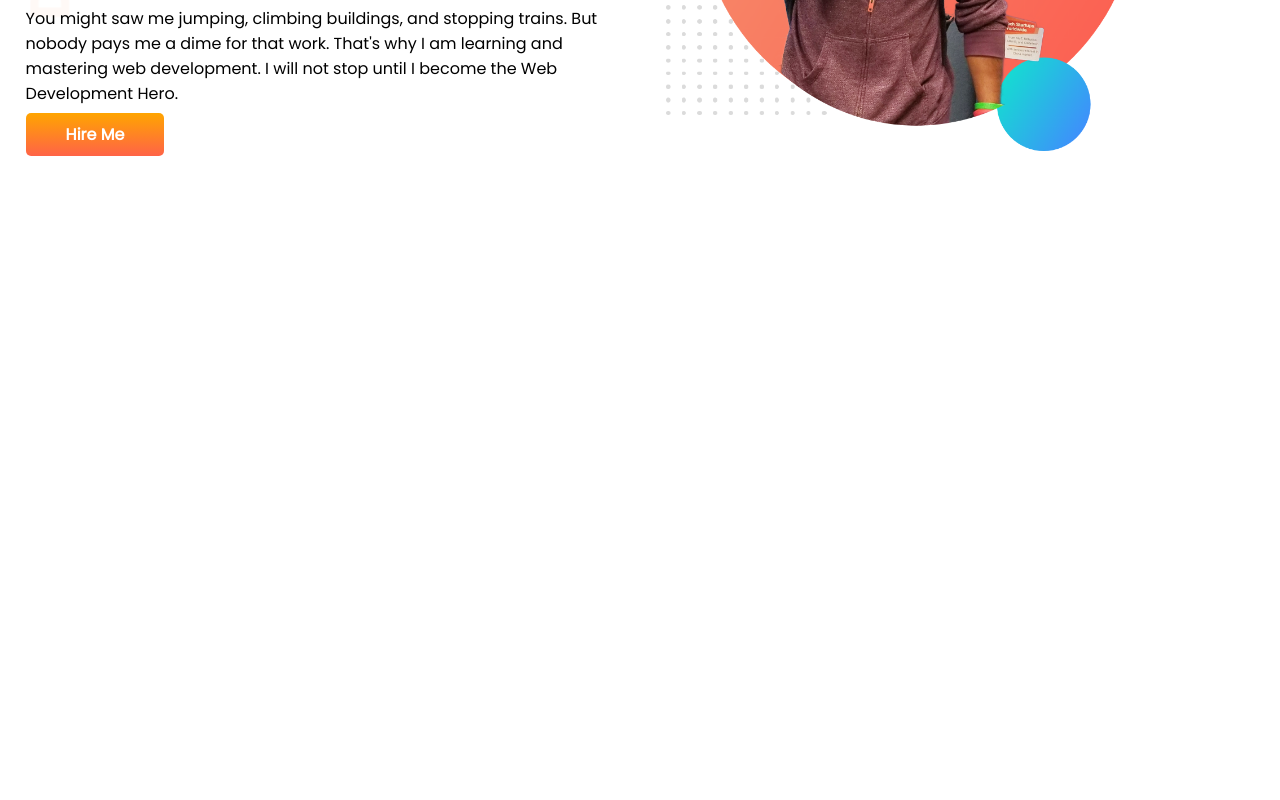
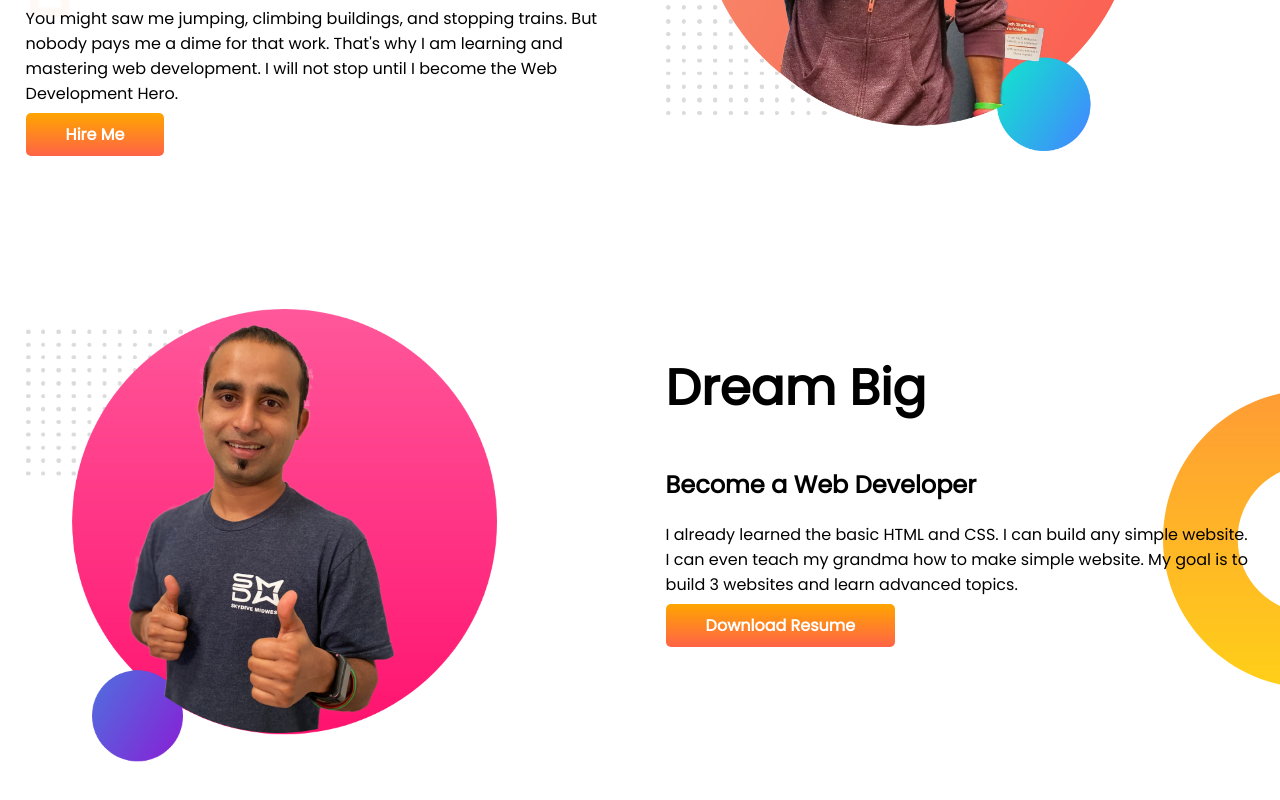
Before and after one commit to emonShimul/developer-portfolio, a plain HTML site: page index.html in a window 1280 px wide. Shown: the part 342-1142 px from the top of the page. Before the commit the page ends 800 px from the top, so only its background shows below. Drawn offline with Linux system fonts and the light colour scheme.

Commit message:
dream-big section added

```diff
--- a/index.html
+++ b/index.html
@@ -24,12 +24,25 @@
                 Development
                 Hero.
             </p>
-            <a class="link-button" href="#">Hire Me</a>
+            <a class="link-button" target="_blank" href="#">Hire Me</a>
         </div>
         <div class="half-width">
             <img src="images/jhankar.png" alt="">
         </div>
     </section>
+
+    <section class="dream-big">
+        <div class="half-width">
+            <img src="images/jhankar2.png" alt="">
+        </div>
+        <div class="half-width">
+            <h1>Dream Big</h1>
+            <h2>Become a Web Developer</h2>
+            <p>I already learned the basic HTML and CSS. I can build any simple website. I can even teach my grandma how
+                to make simple website. My goal is to build 3 websites and learn advanced topics.</p>
+            <a class="link-button" target="_blank" href="#">Download Resume</a>
+        </div>
+    </section>
 </body>
 
 </html>
--- a/style.css
+++ b/style.css
@@ -13,6 +13,7 @@ h1{
 
 section{
     display: flex;
+    margin-bottom: 100px;
 }
 
 .half-width{
@@ -37,3 +38,10 @@ section{
     background-image: url(images/top-banner.png);
     background-repeat: no-repeat;
 }
+
+.dream-big{
+    background-image: url(images/dream-bg.png);
+    background-repeat: no-repeat;
+    background-position: right;
+
+}
```
Also changed, not shown: mySelf/DSC_0024.jpg (deleted), mySelf/DSC_0027-removebg-preview.png (deleted), mySelf/DSC_0027.jpg (deleted), mySelf/FB_IMG_1516861007215.jpg (deleted), mySelf/FB_IMG_1518286290299-removebg-preview.png (deleted), mySelf/FB_IMG_1518286290299.jpg (deleted).
